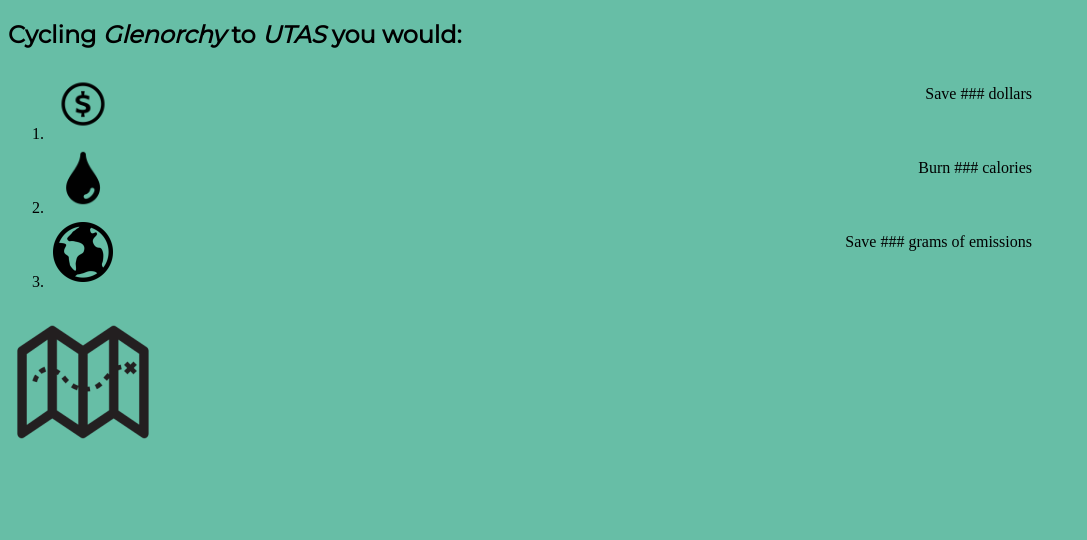
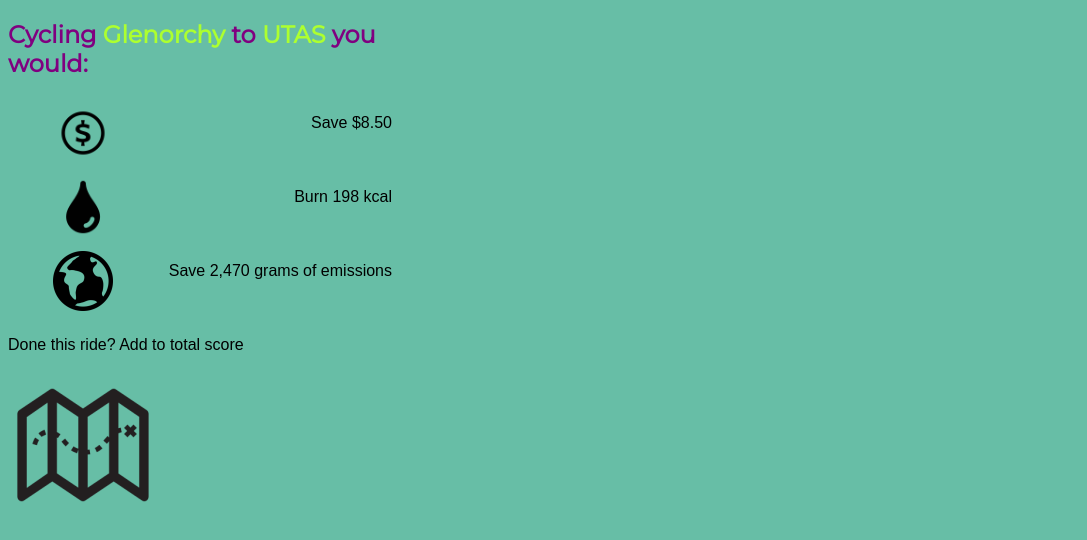
Before and after one commit to stephrose1/stephrose1.github.io, a plain HTML site: page scores.html in a window 1280 px wide. Shown: the whole page, without its empty margins (0-1087 px from the left). Drawn offline with Linux system fonts and the light colour scheme.

Commit message:
Add files via upload

```diff
--- a/scores.html
+++ b/scores.html
@@ -13,20 +13,23 @@
         <ul>
             <li>
                 <img class="icon" src="images/dollarsign.png" />
-                <p>Save ### dollars</p>
+                <p>Save $8.50 </p>
             </li>
             <li>
                 <img class="icon" src="images/drop.png" />
-                <p>Burn ### calories</p>
+                <p>Burn 198 kcal</p>
             </li>
             <li>
                 <img class ="icon" src="images/earth.png" />
-                <p>Save ### grams of emissions</p>
+                <p>Save 2,470 grams of emissions</p>
             </li>
         </ul>
+        <p> Done this ride? Add to total score</p>
         </div>
         <div>
-        <img src=images/map.png />
+            <a href="mapresult.html">
+                <img src=images/map.png />
+            </a>
         </div>
 
     </body>
--- a/stylesheet.css
+++ b/stylesheet.css
@@ -1,10 +1,21 @@
 body {
     background-color: #67BEA6;
-    width: 80%;
+    width: 30%;
 
 }
 #search {
     padding: 5px;
+}
+
+em {
+    color: greenyellow;
+    font-style: normal;
+}
+.button {
+    background-color: greenyellow;
+}
+#mapthumb {
+    width = 100px;
 }
 
 #logo {
@@ -16,6 +27,11 @@ form {
 
 h2 {
     font-family: 'Montserrat', sans-serif;
+    color: purple;
+}
+
+p {
+    font-family: sans-serif;
 }
 
 .icon {
@@ -23,14 +39,8 @@ h2 {
     margin: 5px;
 }
 ul {
-    list-style-type: nogne;
+    list-style-type: none;
 }
 li p {
     float: right;
 }
-  table.center {
-
-    margin-left:auto;
-    margin-right:auto;
-
-  }
```
